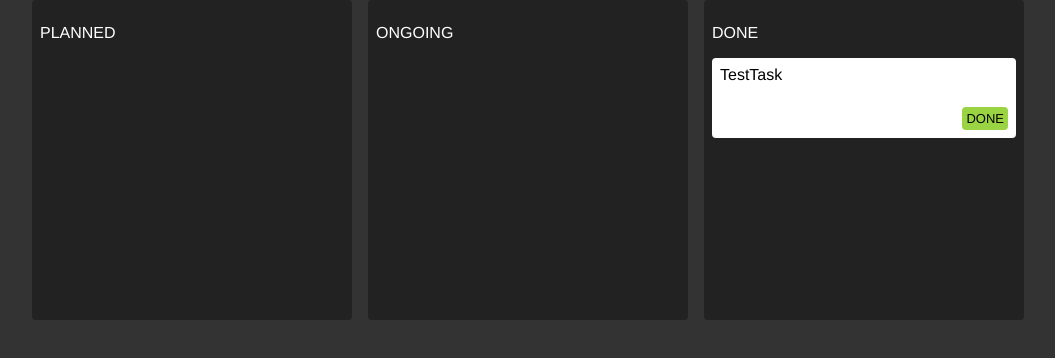
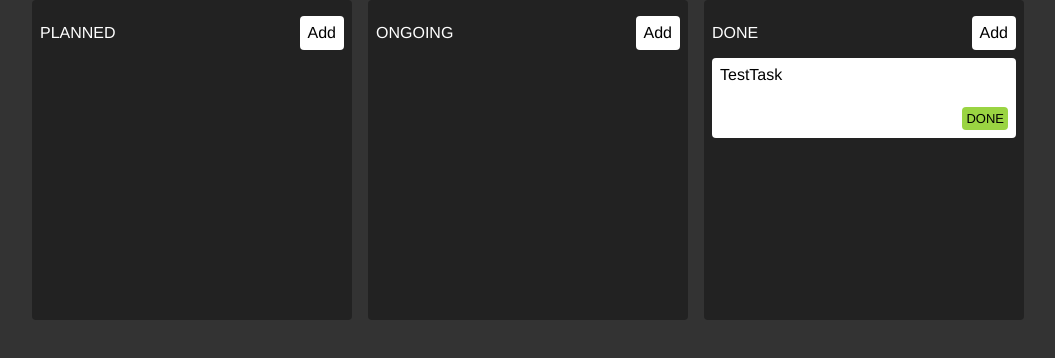
Before and after one commit to juleni/kanban-zustand, a React (Vite) app: page / in a window 1280 px wide. Shown: the top 358 px of the page, without its empty margins (112-1167 px from the left). Built offline with nearby package versions, Linux system fonts and the light colour scheme.

Commit message:
Added button ADD

```diff
--- a/src/components/Column.jsx
+++ b/src/components/Column.jsx
@@ -39,9 +39,20 @@ export default function Column({ state }) {
     shallow
   );
 
+  const addTask = useStore((store) => store.addTask);
+
   return (
     <div className="column">
-      <p>{state}</p>
+      <div className="titleWrapper">
+        <p>{state}</p>
+        <button
+          onClick={() => {
+            addTask("added " + state, state);
+          }}
+        >
+          Add
+        </button>
+      </div>
       {tasks.map((task) => (
         <Task title={task.title} key={task.title} />
       ))}
```
